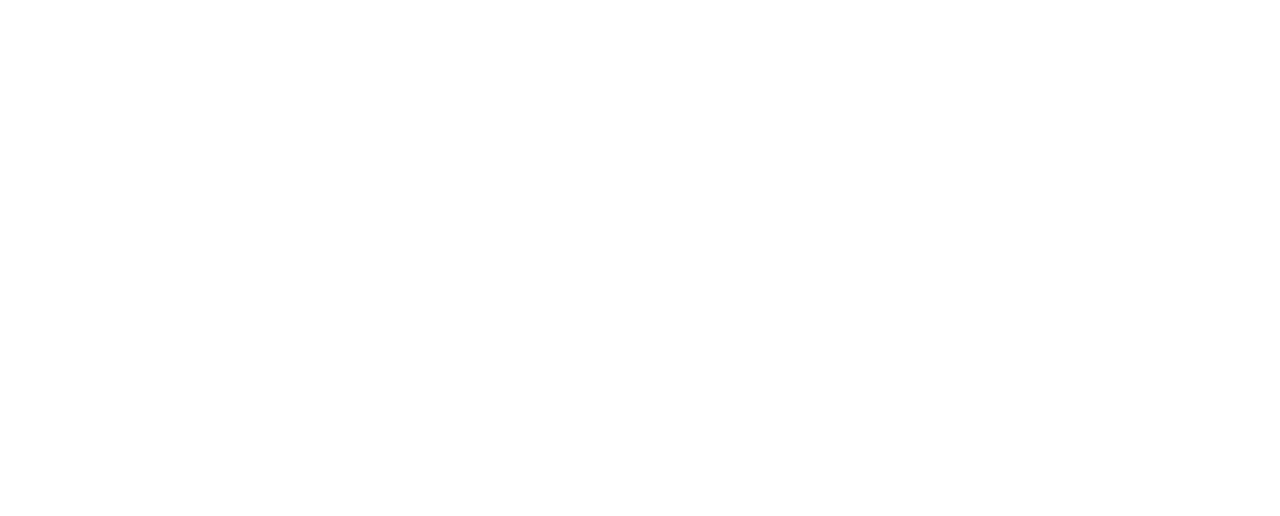
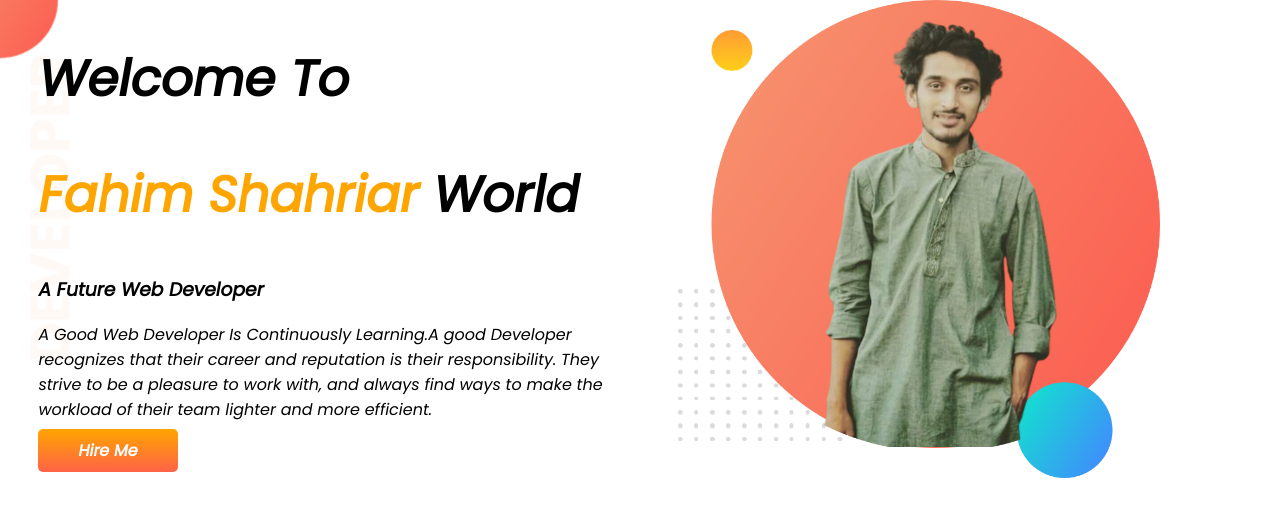
Before and after one commit to fahimshahriar98/developer-portfolio, a plain HTML site: page index.html in a window 1280 px wide. Drawn offline with Linux system fonts and the light colour scheme.

Commit message:
top banner added

```diff
--- a/index.html
+++ b/index.html
@@ -1,13 +1,34 @@
 <!DOCTYPE html>
 <html lang="en">
+
 <head>
     <meta charset="UTF-8">
     <meta http-equiv="X-UA-Compatible" content="IE=edge">
     <meta name="viewport" content="width=device-width, initial-scale=1.0">
     <title>Fahim Portfolio</title>
+    <link rel="preconnect" href="https://fonts.googleapis.com">
+    <link rel="preconnect" href="https://fonts.gstatic.com" crossorigin>
+    <link href="https://fonts.googleapis.com/css2?family=Poppins:ital@1&display=swap" rel="stylesheet">
     <link rel="stylesheet" href="style.css">
 </head>
+
 <body>
+    <section class="top-banner">
+        <div class="half-width">
+            <h1>Welcome To</h1>
+            <h1> <span class="orange-color">Fahim Shahriar</span> World</h1>
+            <h3>A Future Web Developer</h3>
+            <p>A Good Web Developer Is Continuously Learning.A good Developer recognizes that their career and
+                reputation is their responsibility. They strive to be a pleasure to work with, and always find ways to
+                make the workload of their team lighter and more efficient.</p>
+            <a class="link-button" target="_blank" href="https://www.linkedin.com/in/fahim-shahriar-27a4021a3">Hire
+                Me</a>
+        </div>
+        <div class="half-width">
+            <img src="showOff/my-bg4.png" alt="">
+        </div>
 
+    </section>
 </body>
+
 </html>
--- a/style.css
+++ b/style.css
@@ -0,0 +1,39 @@
+body {
+    font-family: 'Poppins', sans-serif;
+    margin: 0;
+}
+
+h1 {
+    font-size: 50px;
+}
+
+.orange-color {
+    color: orange;
+}
+
+section {
+    display: flex;
+}
+
+.half-width {
+    width: 50%;
+    padding-left: 3%;
+}
+
+.half-width img {
+    width: 80%;
+}
+
+.link-button {
+    text-decoration: none;
+    background-image: linear-gradient(orange, tomato);
+    padding: 10px 40px;
+    color: white;
+    font-weight: 700;
+    border-radius: 5px;
+}
+
+.top-banner {
+    background-image: url(images/top-banner.png);
+    background-repeat: no-repeat;
+}
```
Also changed, not shown: images/dream-bg.png (added), images/exp-bg.png (added), images/jhankar.png (added), images/jhankar2.png (added), images/my-bg.png (added), images/my-bg2.png (added), images/top-banner.png (added), showOff/my-bg.png (added), showOff/my-bg2.png (added), showOff/my-bg3.png (added), showOff/my-bg4.png (added).
